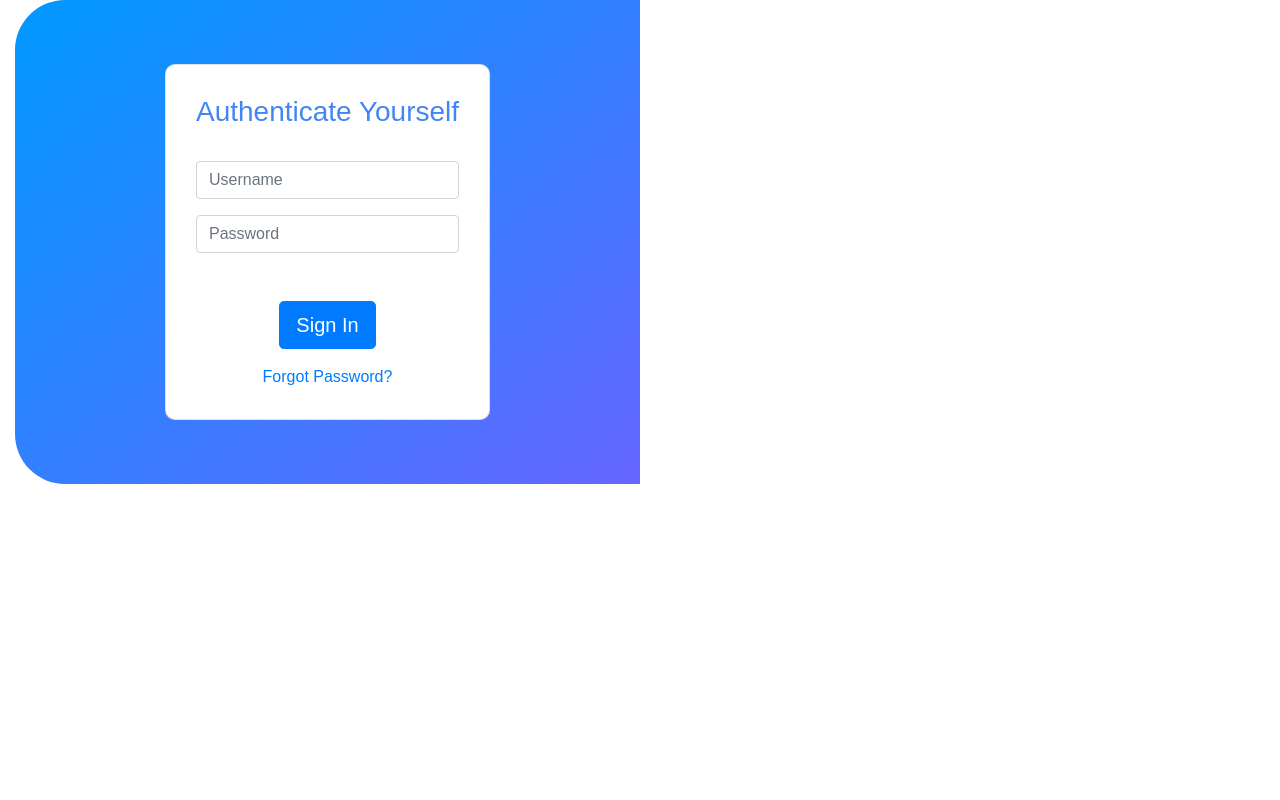
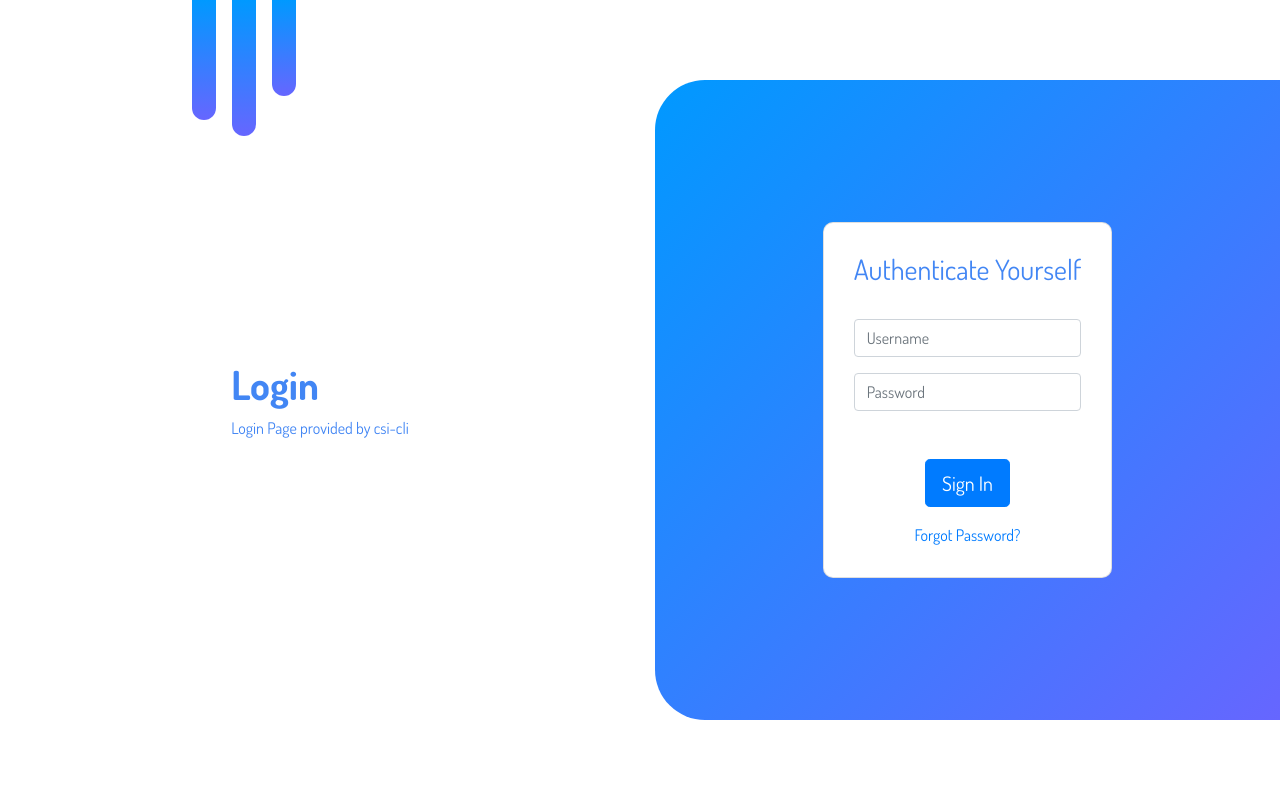
Before and after one commit to roerohan/CSI-WebApp-Template, a Django app: page /login/ in a window 1280 px wide. Run offline with Django 3.2, Linux system fonts and the light colour scheme; some libraries are stand-ins or nearby versions.

Commit message:
update: Login page frontend update for both django and node project

```diff
--- a/Unix/Django/django_project/django_app/static/css/style.css
+++ b/Unix/Django/django_project/django_app/static/css/style.css
@@ -16,6 +16,12 @@ body {
     margin-left: 0px;
 }
 
+.logincolumn {
+    display: flex;
+    align-items: center;
+    justify-content: center;
+}
+
 .container-fluid {
     height: 100vh;
     padding: 0;
@@ -26,6 +32,52 @@ h1 {
     font-weight: bold;
 }
 
+/* Left of page */
+/* Bars */
+.bars {
+    position: absolute;
+    top: 0;
+    left: 15vw;
+    /* For hover size changing; Without this it is hidden under the div due to position absolute */
+    z-index:1;
+    /* Hidden on mobile */
+    display: none;
+}
+
+.bars>div {
+    width: 1.5rem;
+    margin-right: 1rem;
+
+    background-image: linear-gradient(to bottom, #0099ff, #6666ff);
+    border-radius: 0 0 0.75rem 0.75rem;
+    transition: height .35s ease-in-out;
+}
+
+.bars :nth-child(1) {
+    height: 15vh;
+}
+
+.bars :nth-child(2) {
+    height: 17vh;
+}
+
+.bars :nth-child(3) {
+    height: 12vh;
+}
+
+.bars :nth-child(1):hover {
+    height: 20vh;
+}
+
+.bars :nth-child(2):hover {
+    height: 22vh;
+}
+
+.bars :nth-child(3):hover {
+    height: 17vh;
+}
+
+/* Right of page */
 .section-right {
     padding-right: 0;
 }
@@ -79,6 +131,14 @@ input:hover {
 }
 
 @media (min-width: 576px) {
+    .bars {
+        display: flex;
+        justify-content: center;
+    }
+
+    .branding {
+        text-align: left;
+    }
 
     .background-blues {
         height: 80%;
--- a/Unix/Django/django_project/django_app/templates/django_app/login_page.html
+++ b/Unix/Django/django_project/django_app/templates/django_app/login_page.html
@@ -5,6 +5,7 @@
     <meta charset="UTF-8">
     <meta name="viewport" content="width=device-width, initial-scale=1.0">
     <meta http-equiv="X-UA-Compatible" content="ie=edge">
+    <link href="https://fonts.googleapis.com/css?family=Dosis:400,700" rel="stylesheet">
     <link rel="stylesheet" href="https://stackpath.bootstrapcdn.com/bootstrap/4.3.1/css/bootstrap.min.css"
         integrity="sha384-ggOyR0iXCbMQv3Xipma34MD+dH/1fQ784/j6cY/iJTQUOhcWr7x9JvoRxT2MZw1T" crossorigin="anonymous">
     {% load static %}
@@ -13,7 +14,24 @@
 </head>
 
 <body>
-    <div class="section-right col-12 col-lg-6 xapp-column">
+    <div class="bars">
+        <div></div>
+        <div></div>
+        <div></div>
+    </div>
+
+    <div class="container-fluid">
+        <div class="row">
+            <!-- This has too many classes? -->
+            <div class="section-left col-12 col-lg-6 text-center logincolumn">
+                <div class="branding">
+                    <h1>Login</h1>
+                    <span class="branding-subtitle">
+                        Login Page provided by csi-cli
+                    </span>
+                </div>
+            </div>
+            <div class="section-right col-12 col-lg-6 logincolumn">
                 <div class="background-blues">
                     <div class="card card-login text-center">
                         <div class="card-body">
@@ -31,12 +49,17 @@
                                         <button type="submit" class="btn btn-primary btn-lg">Sign In</button>
                                     </div>
                                     {% if messages %}
+                                    <!--{% for message in messages %}
+                                    <div class="{{ message.tags }}">-->
                                         <strong>Invalid username or password</strong>
+                                        <!--{% endfor %}-->
                                     {% endif %}
 
                             </form>
                             <div class="card-link">
-                        <a href="javascript:alert('Under Construction');">Forgot Password?</a>
+                                <a href="javascript:alert('You dumbass. Message Rohan / Kuhoo and they\'ll reset your password for you.');">Forgot Password?</a>
+                            </div>
+                        </div>
                     </div>
                 </div>
             </div>
```
Also changed, not shown: Unix/Node/routes/authenticate.js (+20 -5 lines), Unix/Node/static/css/user/style.css (+60 -3 lines), 2 other files. Lines whose indentation alone changed are shown as unchanged.
